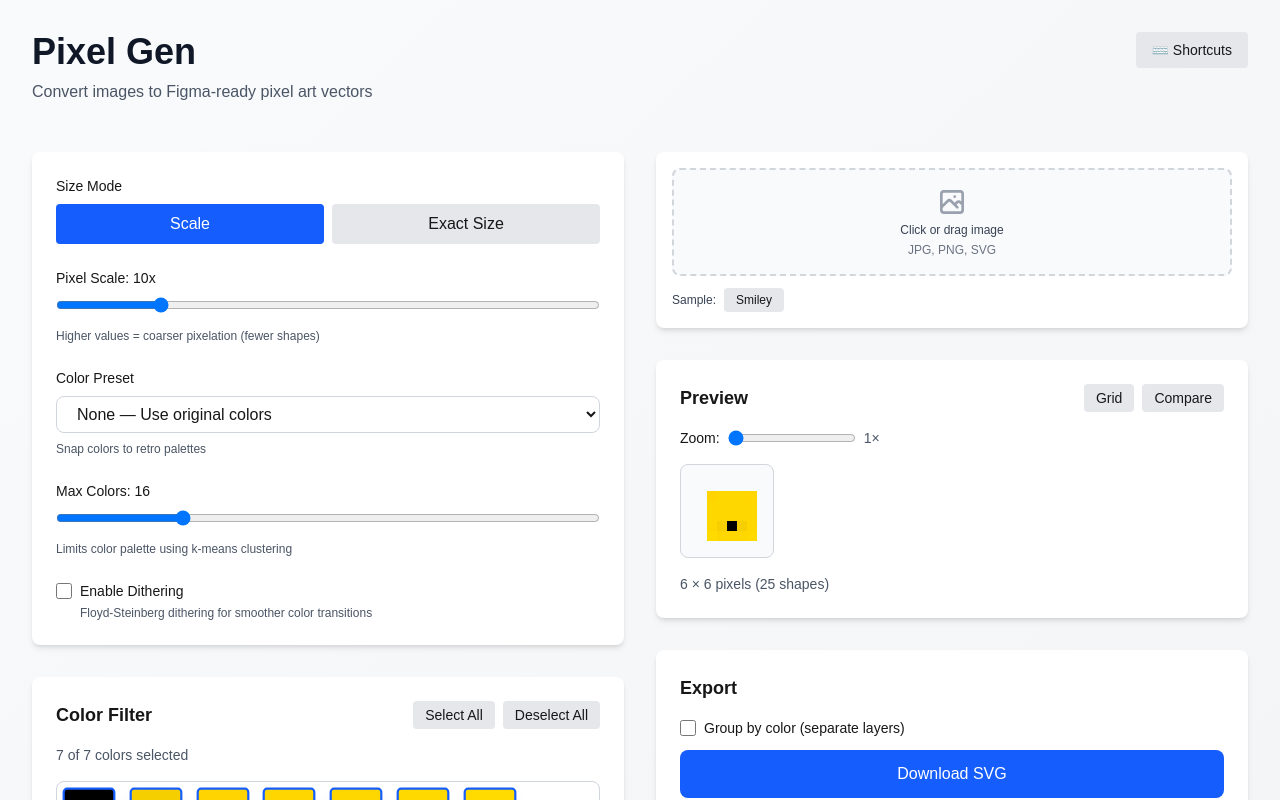
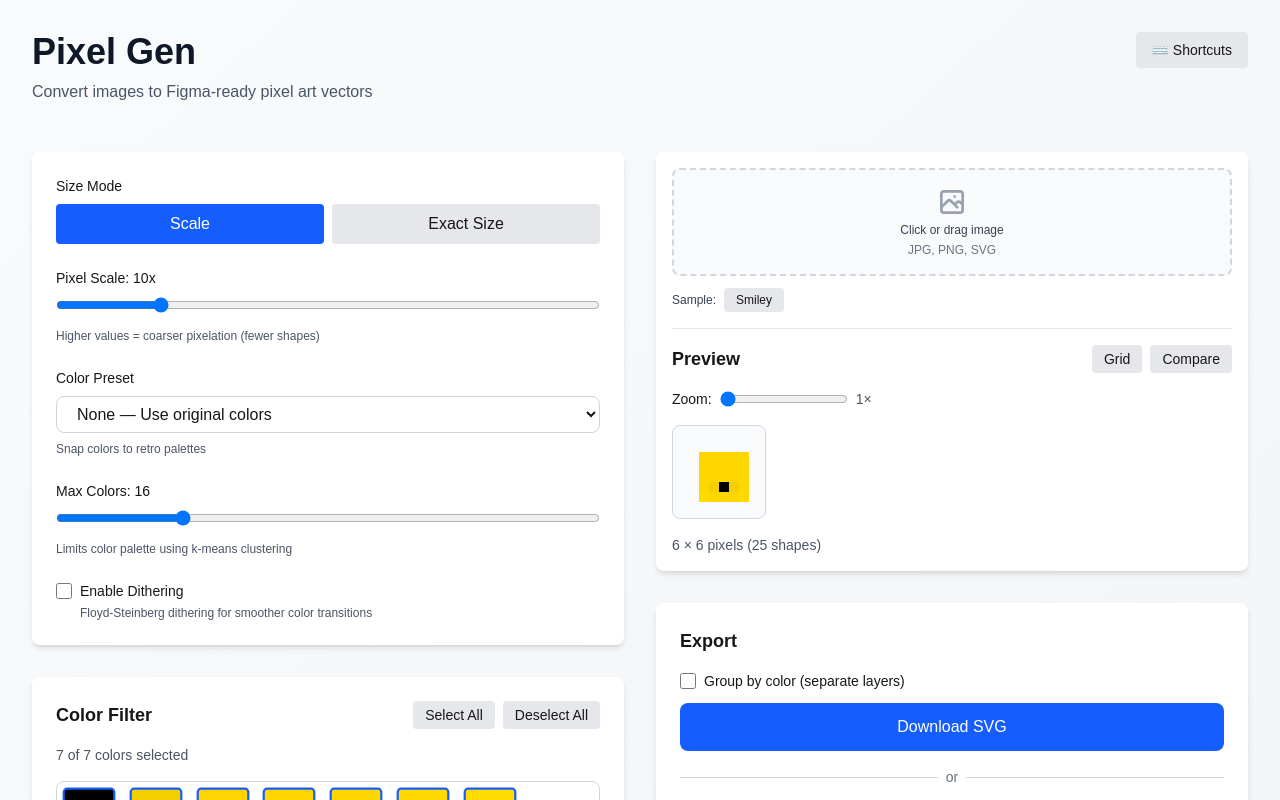
Before and after one commit to mattfwilson/pixel_gen, a Next.js app: page / in a window 1280 px wide. Both pictures are taken after a click on the button "Smiley". Shown: the top 800 px of the page. Built offline with nearby package versions, Linux system fonts and the light colour scheme.

Commit message:
Combine upload and preview into single container with divider
- Upload and preview now share one container
- Added border divider between upload and preview sections
- Cleaner visual hierarchy when preview is visible

```diff
--- a/app/page.tsx
+++ b/app/page.tsx
@@ -415,8 +415,10 @@ Tips:
 
           {/* Right Column: Upload and Preview */}
           <div className="flex flex-col gap-8">
+            {/* Combined Upload and Preview Container */}
+            <div className="bg-white p-4 rounded-lg shadow-md flex flex-col gap-4">
               {/* Upload section - always visible */}
-            <div className="bg-white p-4 rounded-lg shadow-md flex flex-col gap-3">
+              <div className="flex flex-col gap-3">
                 <ImageUpload
                   onImageSelect={handleImageSelect}
                   disabled={processing}
@@ -429,15 +431,18 @@ Tips:
 
               {/* Preview section - appears when image is loaded */}
               {pixelGrid && (
-              <>
-                <div className="bg-white p-6 rounded-lg shadow-md">
+                <div className="pt-4 border-t border-gray-200">
                   <PixelPreview
                     pixelGrid={pixelGrid}
                     selectedColors={selectedColors.length > 0 ? selectedColors : undefined}
                     originalImage={originalImageUrl || undefined}
                   />
                 </div>
+              )}
+            </div>
 
+            {/* Export section - appears when image is loaded */}
+            {pixelGrid && (
               <div className="bg-white p-6 rounded-lg shadow-md flex flex-col gap-4">
                 <h3 className="text-lg font-semibold">Export</h3>
 
@@ -463,7 +468,6 @@ Tips:
                   disabled={processing || selectedColors.length === 0}
                 />
               </div>
-              </>
             )}
 
             {/* Processing state */}
```
Lines whose indentation alone changed are shown as unchanged.
